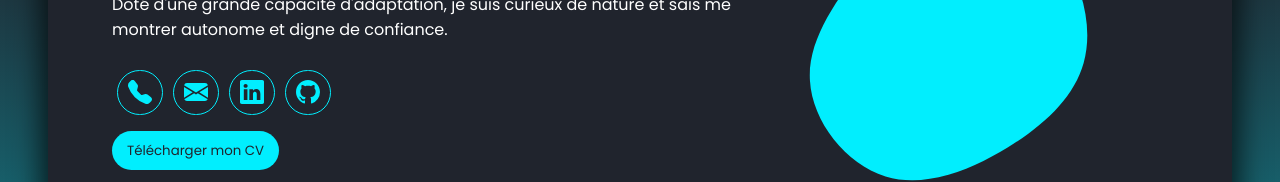
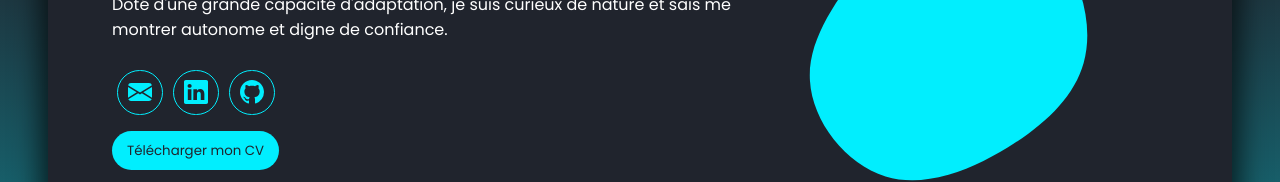
Before and after one commit to LalbaAnthony/portfolio-v2, a plain HTML site: page index.html in a window 1280 px wide. Shown: the part 333-515 px from the top of the page. Drawn offline with Linux system fonts and the light colour scheme.

Commit message:
Remove tel

```diff
--- a/index.html
+++ b/index.html
@@ -47,15 +47,6 @@
             confiance.
           </p>
           <ul class="social-list">
-            <li>
-              <a href="tel:0670687172" class="social-item">
-                <svg xmlns="http://www.w3.org/2000/svg" width="24" height="24" class="social-svg" viewBox="0 0 16 16">
-                  <path
-                    d="M1.885.511a1.745 1.745 0 0 1 2.61.163L6.29 2.98c.329.423.445.974.315 1.494l-.547 2.19a.678.678 0 0 0 .178.643l2.457 2.457a.678.678 0 0 0 .644.178l2.189-.547a1.745 1.745 0 0 1 1.494.315l2.306 1.794c.829.645.905 1.87.163 2.611l-1.034 1.034c-.74.74-1.846 1.065-2.877.702a18.634 18.634 0 0 1-7.01-4.42 18.634 18.634 0 0 1-4.42-7.009c-.362-1.03-.037-2.137.703-2.877L1.885.511z" />
-                </svg>
-                <span class="sr-only">Cliquez ici pour envoyer appeler le 06.70.68.71.72</span>
-              </a>
-            </li>
             <li>
               <a href="mailto:anthony.lalba@limayrac.fr" class="social-item">
                 <svg xmlns="http://www.w3.org/2000/svg" width="24" height="24" class="social-svg" viewBox="0 0 16 16">
```
